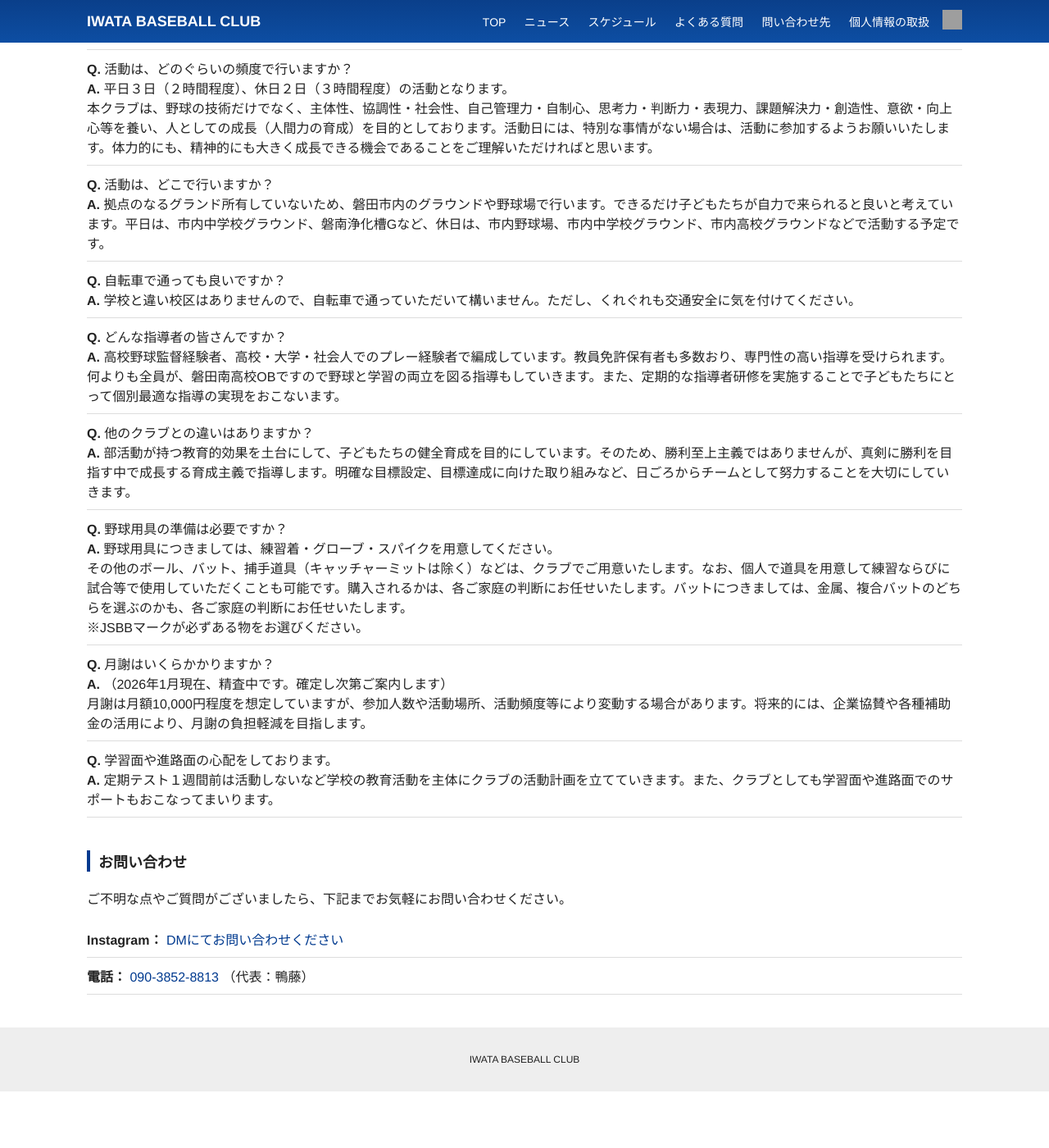
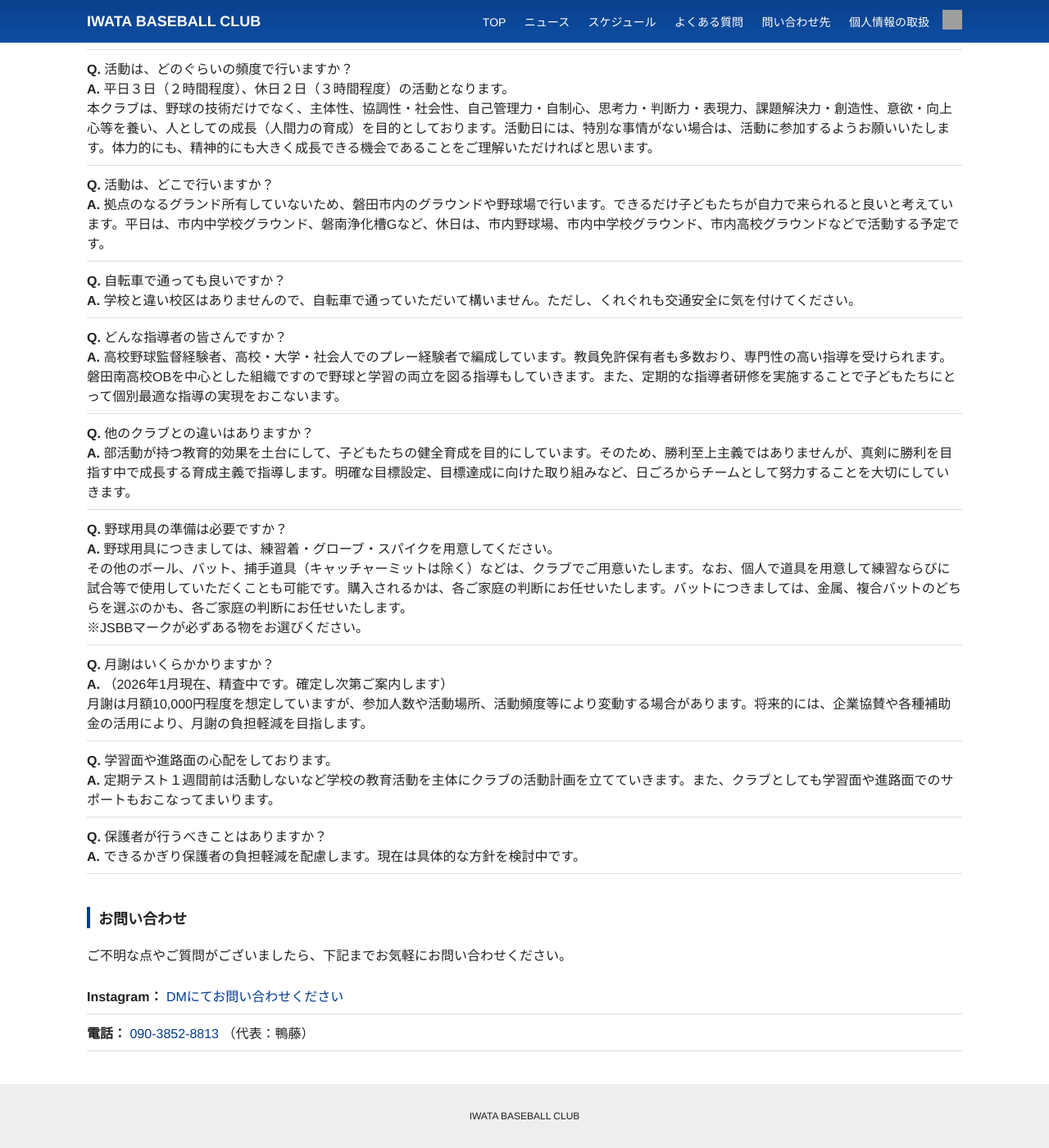
Before and after one commit to moutineigo/baseball, a Jekyll site: the page built from index.md, in a window 1280 px wide and 1400 px high, scrolled down 2299 px. Shown: the whole window at 82% size. Built offline with Jekyll 4.4.1, drawn with Linux system fonts in a browser that asks for light colours; before the commit the page ends 3630 px from its top, so only the background shows below that; grey boxes are pictures that could not be loaded.

Commit message:
Update home.html

```diff
--- a/_layouts/home.html
+++ b/_layouts/home.html
@@ -90,7 +90,7 @@ layout: default
 本クラブは、野球の技術だけでなく、主体性、協調性・社会性、自己管理力・自制心、思考力・判断力・表現力、課題解決力・創造性、意欲・向上心等を養い、人としての成長（人間力の育成）を目的としております。活動日には、特別な事情がない場合は、活動に参加するようお願いいたします。体力的にも、精神的にも大きく成長できる機会であることをご理解いただければと思います。</li>
     <li><strong>Q.</strong> 活動は、どこで行いますか？<BR><strong>A.</strong> 拠点のなるグランド所有していないため、磐田市内のグラウンドや野球場で行います。できるだけ子どもたちが自力で来られると良いと考えています。平日は、市内中学校グラウンド、磐南浄化槽Gなど、休日は、市内野球場、市内中学校グラウンド、市内高校グラウンドなどで活動する予定です。</li>
     <li><strong>Q.</strong> 自転車で通っても良いですか？<BR><strong>A.</strong> 学校と違い校区はありませんので、自転車で通っていただいて構いません。ただし、くれぐれも交通安全に気を付けてください。</li>
-    <li><strong>Q.</strong> どんな指導者の皆さんですか？<BR><strong>A.</strong> 高校野球監督経験者、高校・大学・社会人でのプレー経験者で編成しています。教員免許保有者も多数おり、専門性の高い指導を受けられます。何よりも全員が、磐田南高校OBですので野球と学習の両立を図る指導もしていきます。また、定期的な指導者研修を実施することで子どもたちにとって個別最適な指導の実現をおこないます。</li>
+    <li><strong>Q.</strong> どんな指導者の皆さんですか？<BR><strong>A.</strong> 高校野球監督経験者、高校・大学・社会人でのプレー経験者で編成しています。教員免許保有者も多数おり、専門性の高い指導を受けられます。磐田南高校OBを中心とした組織ですので野球と学習の両立を図る指導もしていきます。また、定期的な指導者研修を実施することで子どもたちにとって個別最適な指導の実現をおこないます。</li>
     <li><strong>Q.</strong> 他のクラブとの違いはありますか？<BR><strong>A.</strong> 部活動が持つ教育的効果を土台にして、子どもたちの健全育成を目的にしています。そのため、勝利至上主義ではありませんが、真剣に勝利を目指す中で成長する育成主義で指導します。明確な目標設定、目標達成に向けた取り組みなど、日ごろからチームとして努力することを大切にしていきます。</li>
     <li><strong>Q.</strong> 野球用具の準備は必要ですか？<BR><strong>A.</strong> 野球用具につきましては、練習着・グローブ・スパイクを用意してください。<BR>
 その他のボール、バット、捕手道具（キャッチャーミットは除く）などは、クラブでご用意いたします。なお、個人で道具を用意して練習ならびに試合等で使用していただくことも可能です。購入されるかは、各ご家庭の判断にお任せいたします。バットにつきましては、金属、複合バットのどちらを選ぶのかも、各ご家庭の判断にお任せいたします。<BR>
@@ -98,6 +98,7 @@ layout: default
     <li><strong>Q.</strong> 月謝はいくらかかりますか？<BR><strong>A.</strong> （2026年1月現在、精査中です。確定し次第ご案内します）<BR>
 月謝は月額10,000円程度を想定していますが、参加人数や活動場所、活動頻度等により変動する場合があります。将来的には、企業協賛や各種補助金の活用により、月謝の負担軽減を目指します。</li>
     <li><strong>Q.</strong> 学習面や進路面の心配をしております。<BR><strong>A.</strong> 定期テスト１週間前は活動しないなど学校の教育活動を主体にクラブの活動計画を立てていきます。また、クラブとしても学習面や進路面でのサポートもおこなってまいります。</li>
+    <li><strong>Q.</strong> 保護者が行うべきことはありますか？<BR><strong>A.</strong> できるかぎり保護者の負担軽減を配慮します。現在は具体的な方針を検討中です。</li>
   </ul>
 </section>
 
```
